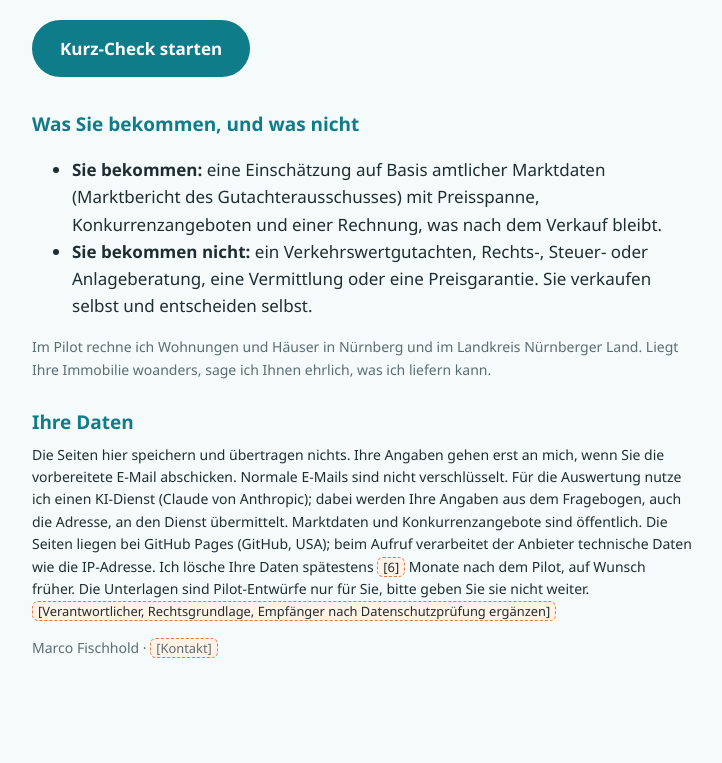
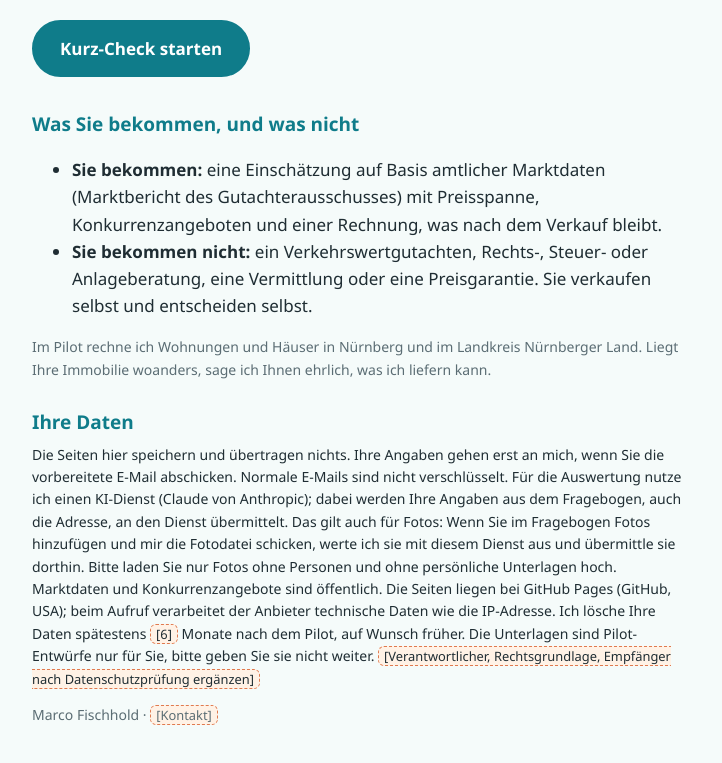
Before and after one commit to fischmac007/pilot-seite, a plain HTML site: page index.html in a window 1280 px wide. Shown: the part 543-1306 px from the top of the page, without its empty margins (278-1000 px from the left). Before the commit the page ends 1256 px from the top, so only its background shows below. Drawn offline with Linux system fonts and the light colour scheme.

Commit message:
Pilot-Index: Datenschutzhinweis nennt Fotos an den KI-Dienst
Co-Authored-By: Claude Sonnet 5.5 <noreply@anthropic.com>

```diff
--- a/index.html
+++ b/index.html
@@ -57,7 +57,7 @@ pre{white-space:pre-wrap;background:var(--bg);border:1px solid var(--line);borde
 <p class="small muted">Im Pilot rechne ich Wohnungen und Häuser in Nürnberg und im Landkreis Nürnberger Land. Liegt Ihre Immobilie woanders, sage ich Ihnen ehrlich, was ich liefern kann.</p>
 
 <h2 id="datenschutz">Ihre Daten</h2>
-<p class="small">Die Seiten hier speichern und übertragen nichts. Ihre Angaben gehen erst an mich, wenn Sie die vorbereitete E-Mail abschicken. Normale E-Mails sind nicht verschlüsselt. Für die Auswertung nutze ich einen KI-Dienst (Claude von Anthropic); dabei werden Ihre Angaben aus dem Fragebogen, auch die Adresse, an den Dienst übermittelt. Marktdaten und Konkurrenzangebote sind öffentlich. Die Seiten liegen bei GitHub Pages (GitHub, USA); beim Aufruf verarbeitet der Anbieter technische Daten wie die IP-Adresse. Ich lösche Ihre Daten spätestens <span class="platzhalter">[6]</span> Monate nach dem Pilot, auf Wunsch früher. Die Unterlagen sind Pilot-Entwürfe nur für Sie, bitte geben Sie sie nicht weiter.
+<p class="small">Die Seiten hier speichern und übertragen nichts. Ihre Angaben gehen erst an mich, wenn Sie die vorbereitete E-Mail abschicken. Normale E-Mails sind nicht verschlüsselt. Für die Auswertung nutze ich einen KI-Dienst (Claude von Anthropic); dabei werden Ihre Angaben aus dem Fragebogen, auch die Adresse, an den Dienst übermittelt. Das gilt auch für Fotos: Wenn Sie im Fragebogen Fotos hinzufügen und mir die Fotodatei schicken, werte ich sie mit diesem Dienst aus und übermittle sie dorthin. Bitte laden Sie nur Fotos ohne Personen und ohne persönliche Unterlagen hoch. Marktdaten und Konkurrenzangebote sind öffentlich. Die Seiten liegen bei GitHub Pages (GitHub, USA); beim Aufruf verarbeitet der Anbieter technische Daten wie die IP-Adresse. Ich lösche Ihre Daten spätestens <span class="platzhalter">[6]</span> Monate nach dem Pilot, auf Wunsch früher. Die Unterlagen sind Pilot-Entwürfe nur für Sie, bitte geben Sie sie nicht weiter.
 <span class="platzhalter">[Verantwortlicher, Rechtsgrundlage, Empfänger nach Datenschutzprüfung ergänzen]</span></p>
 <p class="small muted">Marco Fischhold · <span class="platzhalter">[Kontakt]</span></p>
 </div>
```
